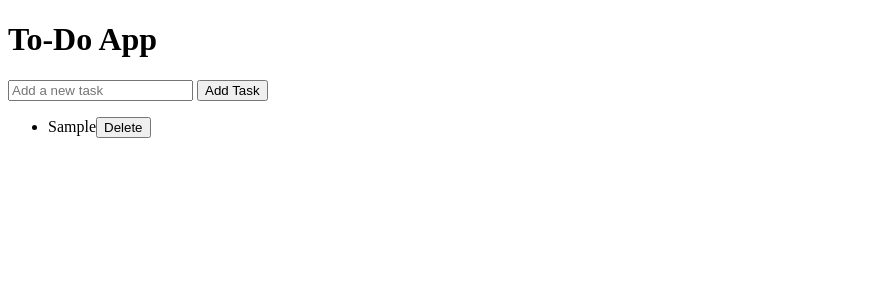
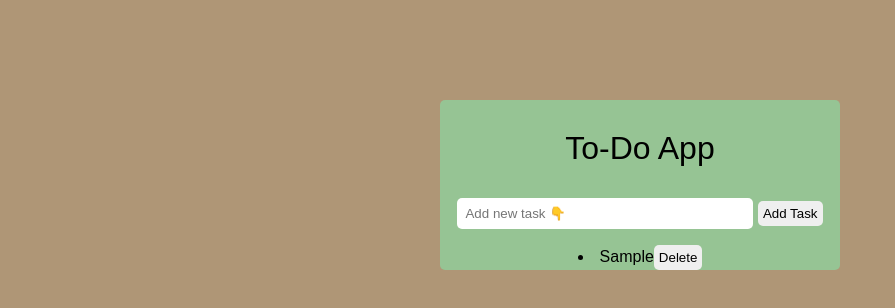
Before and after one commit to kartikkotkar/ToDo-List-App, a plain HTML site: page index.html in a window 1280 px wide. Both pictures are taken after typing "Sample" into the empty fields and a click on the button "Add Task". Shown: the whole page, without its empty margins (0-895 px from the left). Drawn offline with Linux system fonts and the light colour scheme.

Commit message:
adeed css file

```diff
--- a/index.html
+++ b/index.html
@@ -4,16 +4,48 @@
     <meta charset="UTF-8">
     <meta name="viewport" content="width=device-width, initial-scale=1.0">
     <title>To-Do App</title>
-    <link rel="stylesheet" href="styles.css">
+    <link rel="stylesheet" href="style.css">
 </head>
 <body>
     <div class="container">
-        <h1>To-Do App</h1>
-        <input type="text" id="taskInput" placeholder="Add a new task">
+        <h1 class="container-title">To-Do App</h1>
+        <input type="text" id="taskInput" placeholder="Add new task 👇">
         <button onclick="addTask()">Add Task</button>
-        <ul id="taskList"></ul>
+        <p id="taskList"></p>
     </div>
 
-    <script src="index.js"></script>
+
+    <script>
+
+function addTask() {
+    var taskInput = document.getElementById("taskInput");
+    var taskList = document.getElementById("taskList");
+
+    if (taskInput.value.trim() === "") {
+        alert("Please enter a task🩵");
+        return;
+    }
+
+
+    var li = document.createElement("li");
+    li.textContent = taskInput.value;
+
+
+    var deleteButton = document.createElement("button");
+    deleteButton.textContent = "Delete";
+    deleteButton.onclick = function() {
+        taskList.remove(li);
+    };
+
+
+    li.append(deleteButton);
+
+
+    taskList.append(li);
+
+
+    taskInput.value = "";
+}
+    </script>
 </body>
 </html>
--- a/index.js
+++ /dev/null
@@ -1,30 +0,0 @@
-// Function to add a new task to the list
-function addTask() {
-    var taskInput = document.getElementById("taskInput");
-    var taskList = document.getElementById("taskList");
-
-    if (taskInput.value.trim() === "") {
-        alert("Please enter a task!");
-        return;
-    }
-
-    // Create a new list item
-    var li = document.createElement("li");
-    li.textContent = taskInput.value;
-
-    // Add a delete button to the list item
-    var deleteButton = document.createElement("button");
-    deleteButton.textContent = "Delete";
-    deleteButton.onclick = function() {
-        taskList.removeChild(li);
-    };
-
-    // Append the delete button to the list item
-    li.appendChild(deleteButton);
-
-    // Append the list item to the task list
-    taskList.appendChild(li);
-
-    // Clear the input field
-    taskInput.value = "";
-}
--- a/style.css
+++ b/style.css
@@ -1,28 +1,43 @@
 body {
     font-family: Arial, sans-serif;
+    background-color:rgb(175, 150, 118)
 }
 
 .container {
-    max-width: 400px;
-    margin: 50px auto;
+    width: 400px;
+
+    margin: 100px auto;
     text-align: center;
+    background-color: rgb(150, 196, 148);
+    border-radius: 5px;
+}
+.container-title{
+    color: black;
+    font-weight: 200;
+    padding-top: 30px;
+
+
 }
 
 input {
     width: 70%;
     padding: 8px;
-    margin-right: 10px;
+    margin-top: 10px;
+    border: none;
+    border-radius: 5px;
+
 }
 
 button {
-    padding: 8px;
+    padding: 5px;
     cursor: pointer;
+    border-radius: 5px;
+    border: none;
+    font-weight: 300;
+
 }
 
-ul {
-    list-style-type: none;
-    padding: 0;
-}
+
 
 li {
     margin: 10px 0;
```
